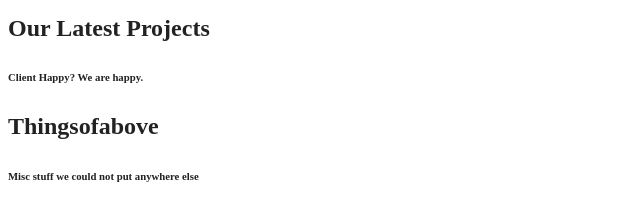
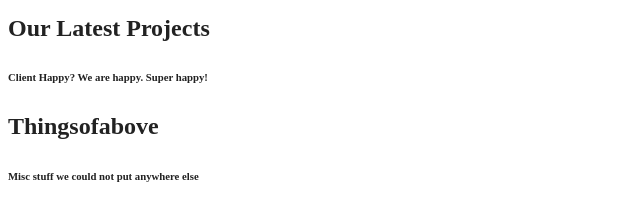
Before and after one commit to jgache/LAB-02A, a website: page index.html in a window 1280 px wide. Shown: the part 369-590 px from the top of the page, 0-640 px from the left. Drawn offline with Linux system fonts and the light colour scheme.

Commit message:
adding text to html

```diff
--- a/index.html
+++ b/index.html
@@ -79,7 +79,7 @@
     <div class="sectionThreeContainer">
       <div class="row">
         <h2>Our Latest Projects</h2>
-        <h6>Client Happy? We are happy.</h6>
+        <h6>Client Happy? We are happy. Super happy!</h6>
       </div>
 
       <div class="row">
```
